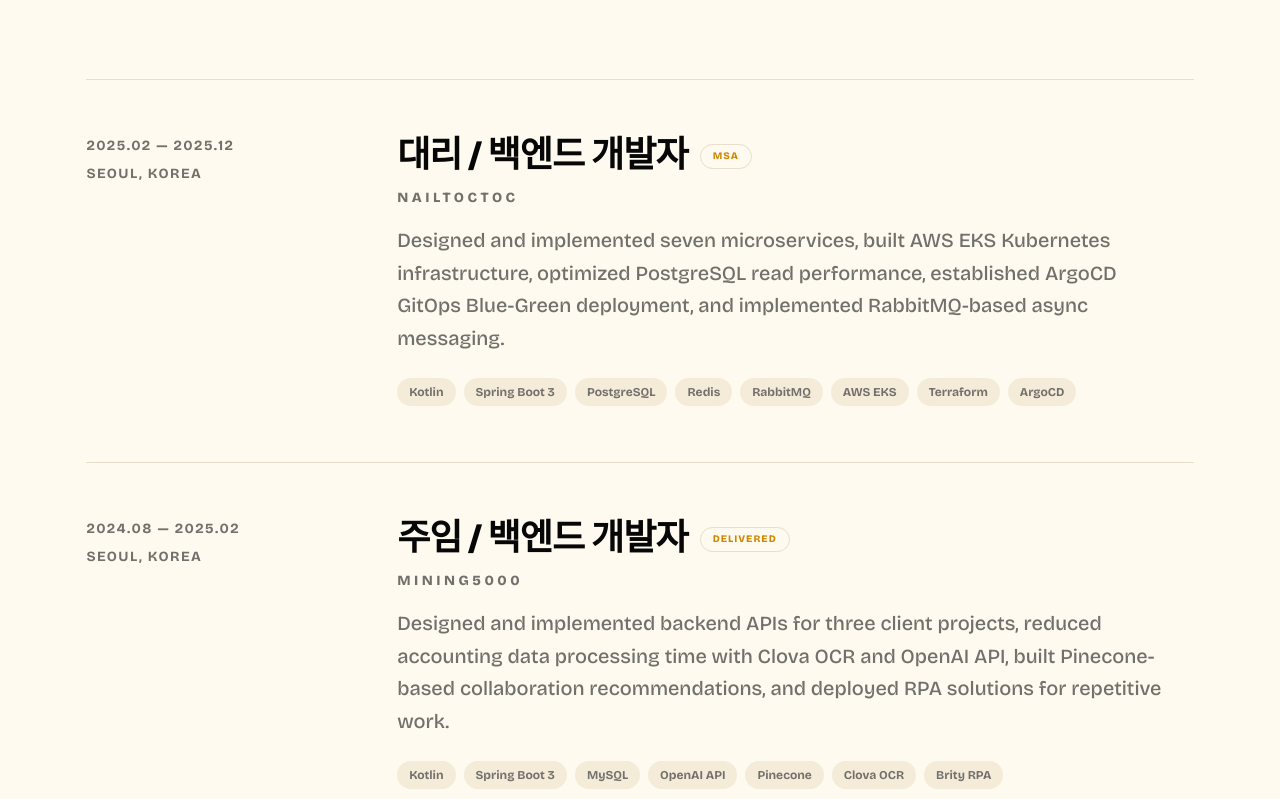
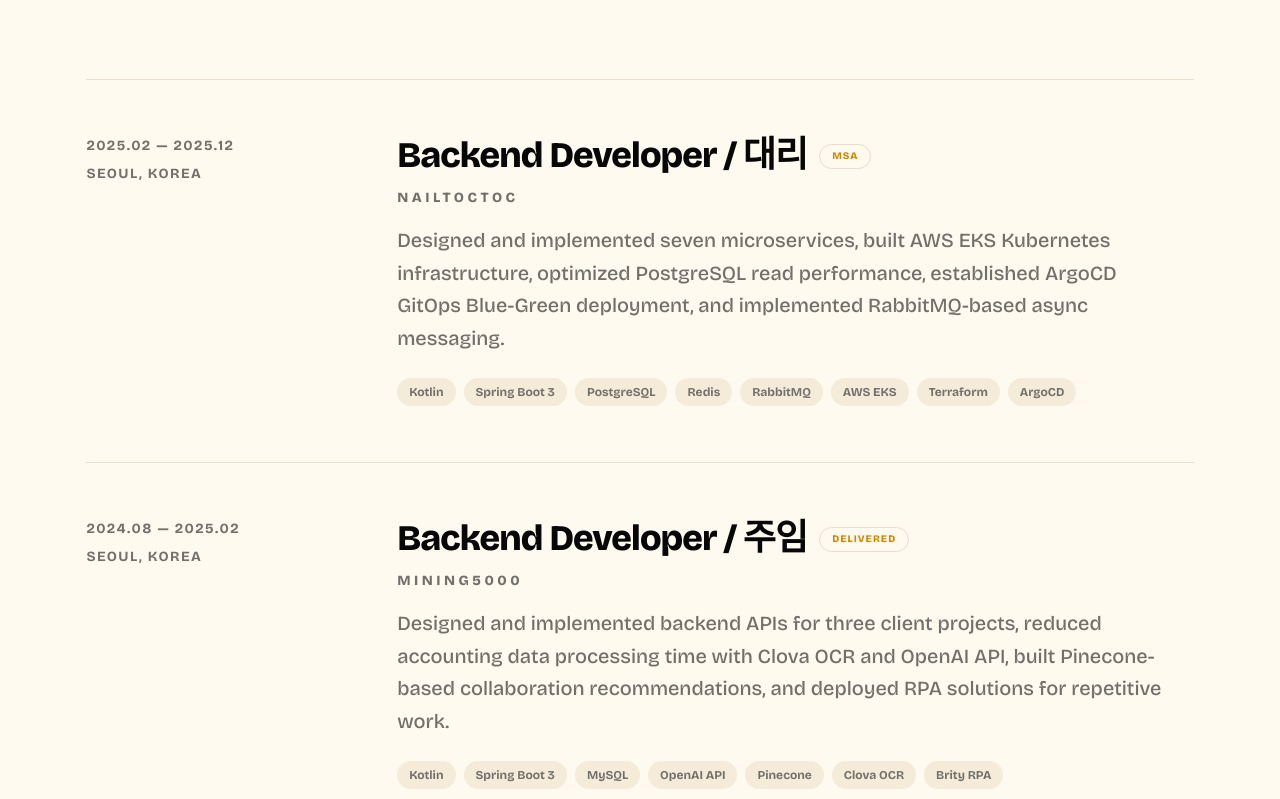
Before and after one commit to devonlyian/ian-dev, a Next.js app: page / in a window 1280 px wide. Shown: the part 3261-4060 px from the top of the page. Built offline with nearby package versions, Linux system fonts and the light colour scheme.

Commit message:
fix: adjust experience title format

```diff
--- a/contexts/LanguageContext.tsx
+++ b/contexts/LanguageContext.tsx
@@ -203,11 +203,11 @@ export const languageText: Record<Language, LanguageText> = {
       },
     },
     experiences: {
-      "대리 / 백엔드 개발자":
+      "Backend Developer / 대리":
         "7개 마이크로서비스 설계와 구현, AWS EKS Kubernetes 인프라 구축, PostgreSQL Read/Write Replica 분리, ArgoCD GitOps Blue-Green 배포, RabbitMQ 기반 비동기 처리를 담당했습니다.",
-      "주임 / 백엔드 개발자":
+      "Backend Developer / 주임":
         "3개 고객사 프로젝트의 백엔드 API를 설계하고 구현했으며, Clova OCR과 OpenAI API 기반 데이터 처리, Pinecone 협업 추천, RPA 자동화 솔루션을 납품했습니다.",
-      "백엔드 개발자":
+      "Backend Developer":
         "빈티지 조명 스토어 백엔드를 전체 설계하고 9개월간 운영했으며, 비관적 락, 개인정보 암호화, JWT/Kakao OAuth, 포트원 결제를 구현했습니다.",
     },
     services: {
--- a/lib/portfolio-data.ts
+++ b/lib/portfolio-data.ts
@@ -359,7 +359,7 @@ export const experiences: Experience[] = [
   {
     period: "2025.02 — 2025.12",
     location: "Seoul, Korea",
-    title: "대리 / 백엔드 개발자",
+    title: "Backend Developer / 대리",
     company: "NailTocToc",
     status: "MSA",
     summary:
@@ -369,7 +369,7 @@ export const experiences: Experience[] = [
   {
     period: "2024.08 — 2025.02",
     location: "Seoul, Korea",
-    title: "주임 / 백엔드 개발자",
+    title: "Backend Developer / 주임",
     company: "Mining5000",
     status: "Delivered",
     summary:
@@ -379,7 +379,7 @@ export const experiences: Experience[] = [
   {
     period: "2023.04 — 2024.08",
     location: "Korea",
-    title: "백엔드 개발자",
+    title: "Backend Developer",
     company: "Arffy",
     status: "Production",
     summary:
```
